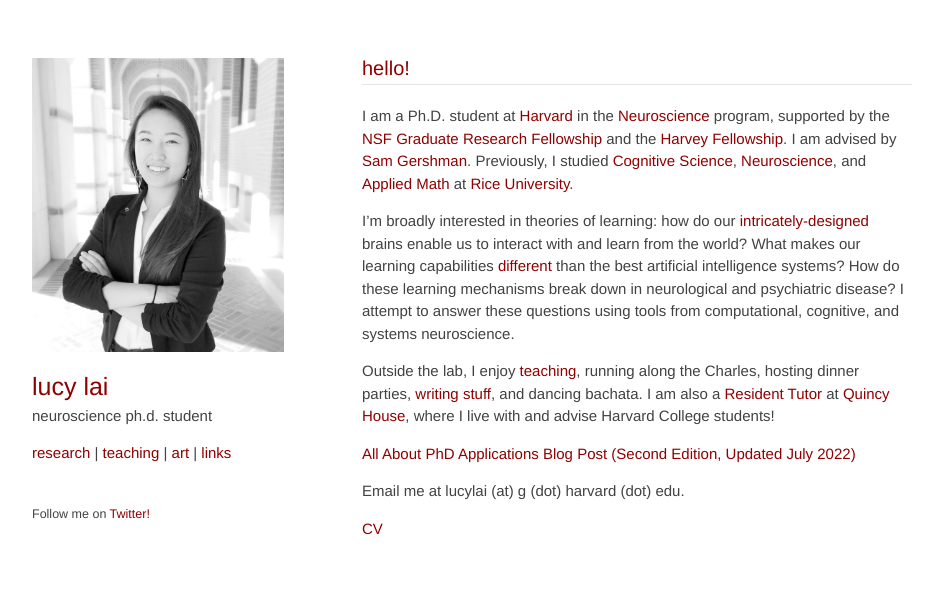
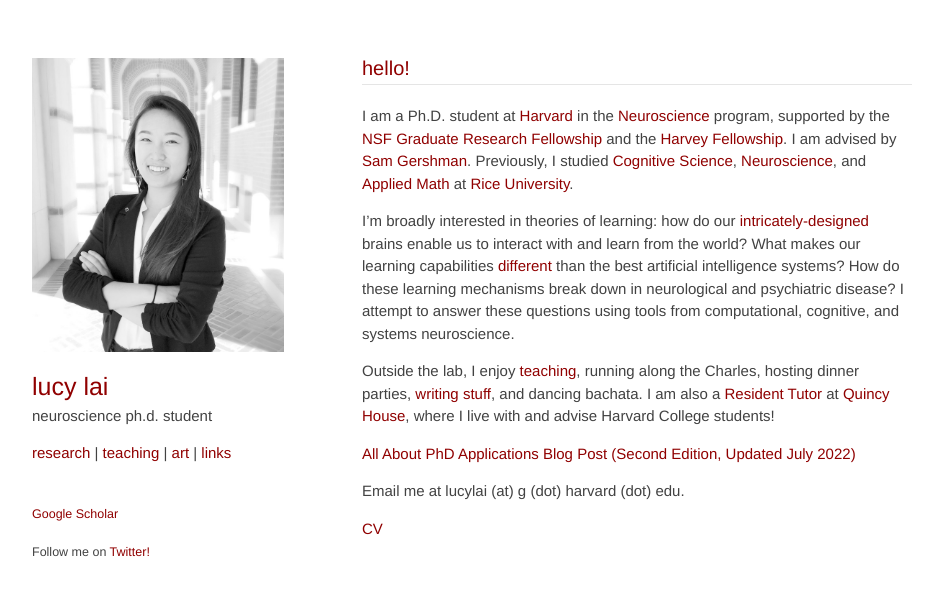
Before and after one commit to lucylai96/lucylai96.github.io, a Jekyll site: the page built from index.md, in a window 1280 px wide. Shown: the top 596 px of the page, without its empty margins (168-1111 px from the left). Built offline with Jekyll 4.4.1, drawn with Linux system fonts in a browser that asks for light colours; our own code applies the rules of GitHub Pages for plain Markdown files.

Commit message:
Update default.html

```diff
--- a/_layouts/default.html
+++ b/_layouts/default.html
@@ -31,6 +31,7 @@
         &emsp;
         &emsp;
         &emsp;
+        <p> <small><a href="https://scholar.google.com/citations?user=TEpclyYAAAAJ&hl=en"> Google Scholar</a></small></p>
         <p> <small>Follow me on <a href="https://twitter.com/lucylai_"> Twitter! </a></small></p>
 
 
```
